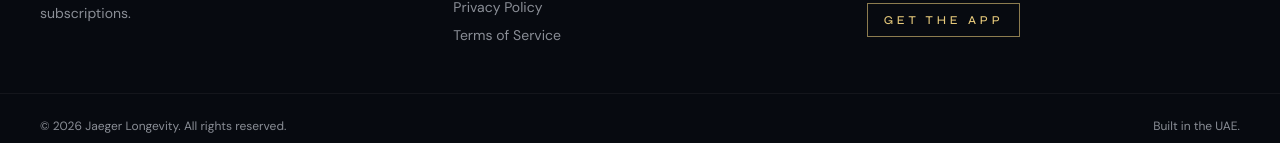
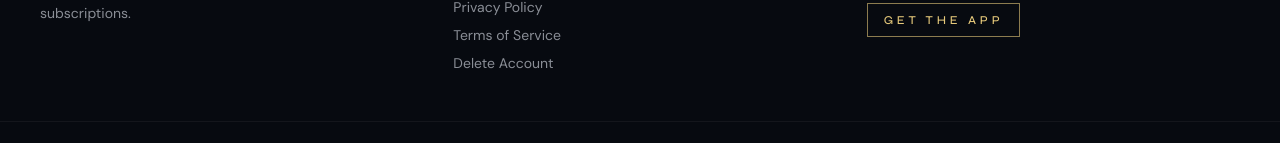
Before and after one commit to hossamelsayad80-eng/jaeger-web, a Next.js app: page / in a window 1280 px wide. Shown: the part 2045-2188 px from the top of the page. Built offline with nearby package versions, Linux system fonts and the light colour scheme; no server answers.

Commit message:
Add Delete Account link to footer navigation
Co-Authored-By: Claude Opus 4.8 <noreply@anthropic.com>
Claude-Session: https://claude.ai/code/session_01CqLVK1bRg6HHZWecLPsgXp

```diff
--- a/components/Footer.tsx
+++ b/components/Footer.tsx
@@ -40,6 +40,11 @@ export default function Footer() {
                 Terms of Service
               </Link>
             </li>
+            <li>
+              <Link href="/delete-account" className="hover:text-bone">
+                Delete Account
+              </Link>
+            </li>
           </ul>
         </div>
 
```
